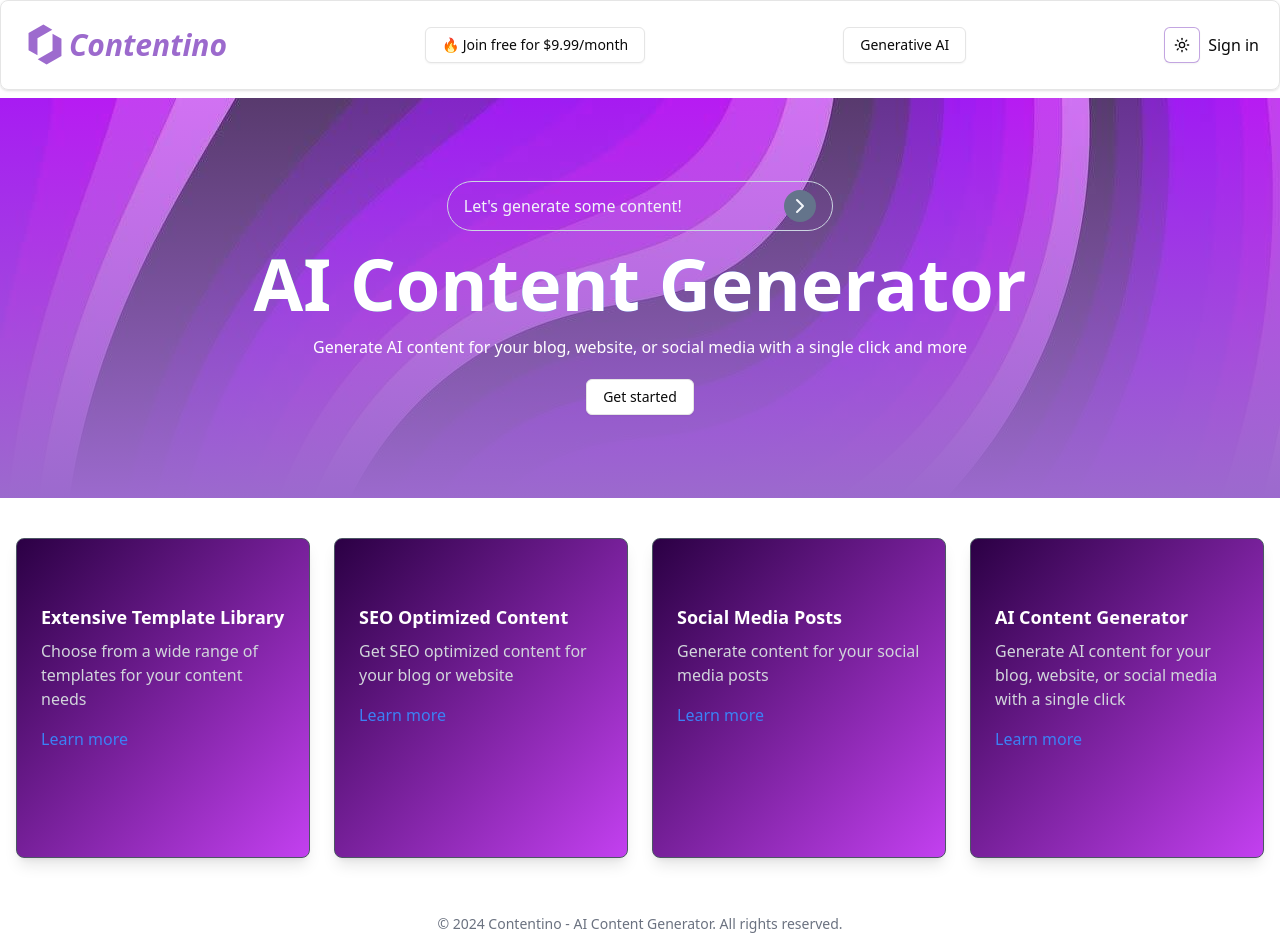
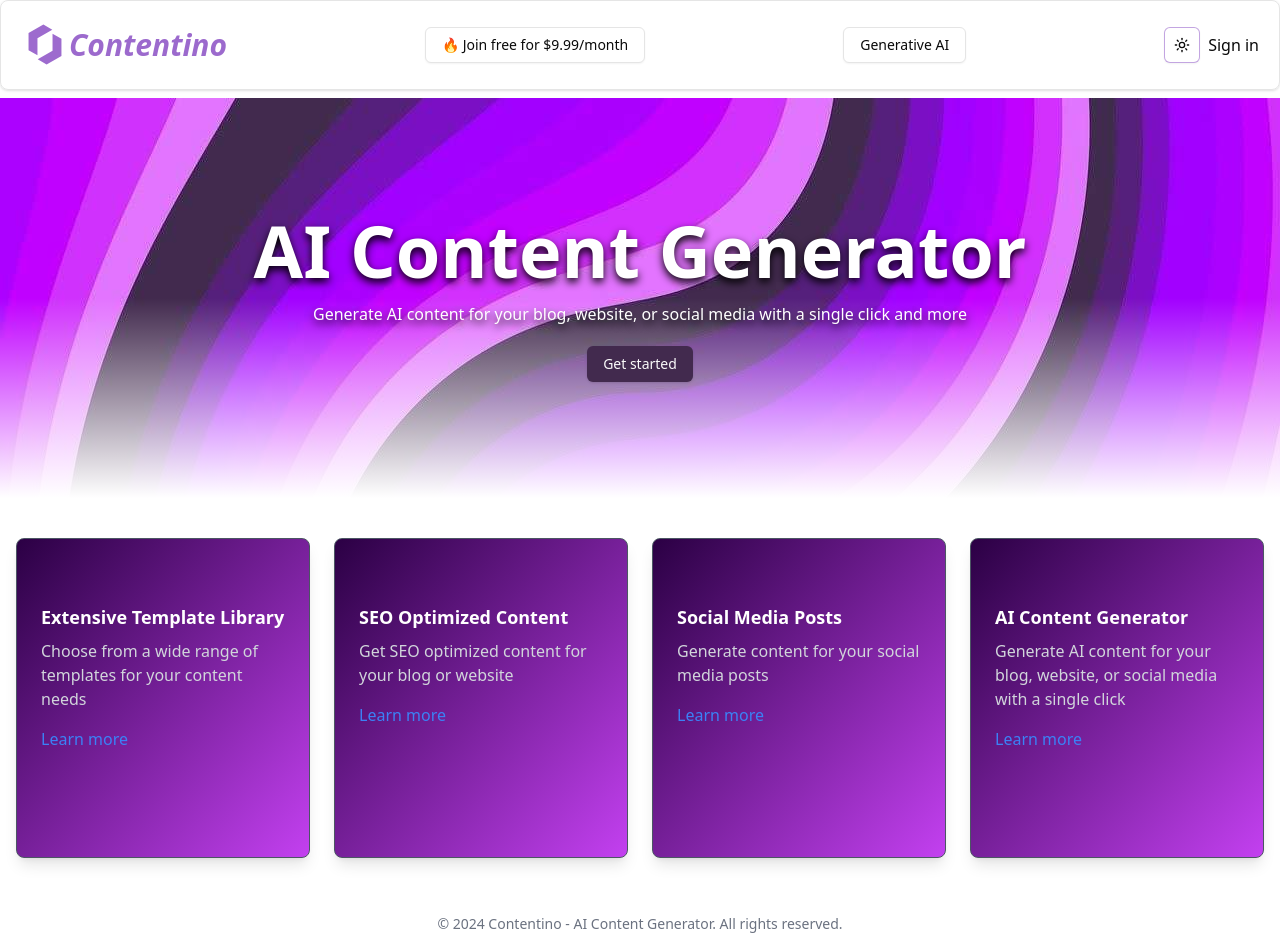
Before and after one commit to zana-abdollahpour/contentino, a Next.js app: page / in a window 1280 px wide. Built offline with nearby package versions, Linux system fonts and the light colour scheme; no server answers.

Commit message:
improve home page ui

```diff
--- a/src/app/page.tsx
+++ b/src/app/page.tsx
@@ -1,8 +1,5 @@
-import Link from "next/link";
-
 import PromoCard from "@/components/cards/promo-card";
 import SigninModal from "@/components/modal/signin-modal";
-import { Button } from "@/components/ui/button";
 
 const promoCards = [
   {
@@ -31,22 +28,19 @@ const promoCards = [
 export default function Home() {
   return (
     <>
-      <div className="relative h-[50dvh] bg-[url('/background.jpg')] bg-cover bg-center">
-        <div className="absolute inset-0 z-0 bg-gradient-to-b from-primary/25 to-primary dark:to-black"></div>
+      <div className="relative h-[50dvh] bg-[url('/background.jpg')] bg-cover bg-center p-16">
+        <div className="absolute inset-0 z-0 bg-gradient-to-b from-transparent via-transparent to-background" />
 
         <div className="relative z-10 flex h-full items-center justify-center">
           <div className="text-center">
-            <SigninModal />
-            <h1 className="mb-4 bg-gradient-to-r from-green-400 via-blue-500 to-purple-600 bg-clip-text text-7xl font-bold text-transparent text-white">
+            <h1 className="mb-4 text-5xl font-bold text-white [text-shadow:_0_4px_8px_black] md:text-7xl">
               AI Content Generator
             </h1>
-            <p className="mb-5 text-white">
+            <p className="mb-5 text-white [text-shadow:_0_4px_8px_black]">
               Generate AI content for your blog, website, or social media with a
               single click and more
             </p>
-            <Link href="/dashboard">
-              <Button variant="outline">Get started</Button>
-            </Link>
+            <SigninModal />
           </div>
         </div>
       </div>
--- a/src/components/modal/signin-modal.tsx
+++ b/src/components/modal/signin-modal.tsx
@@ -2,7 +2,7 @@
 
 import { useClerk, useUser } from "@clerk/nextjs";
 import { useRouter } from "next/navigation";
-import { ChevronRight } from "lucide-react";
+import { Button } from "@/components/ui/button";
 
 export default function SigninModal() {
   const { openSignIn } = useClerk();
@@ -16,14 +16,8 @@ export default function SigninModal() {
   };
 
   return (
-    <div
-      onClick={handleClick}
-      className="bg-transparen mx-auto mb-4 flex w-1/2 items-center justify-between rounded-full border border-slate-300 px-4 py-2 hover:bg-slate-700 hover:bg-opacity-50"
-    >
-      <span className="text-slate-100">Let&apos;s generate some content!</span>
-      <span className="flex h-8 w-8 items-center justify-center rounded-full bg-slate-500 text-slate-100">
-        <ChevronRight />
-      </span>
-    </div>
+    <Button className="bg-[#422a4e] dark:bg-[#e374ff]" onClick={handleClick}>
+      Get started
+    </Button>
   );
 }
```
